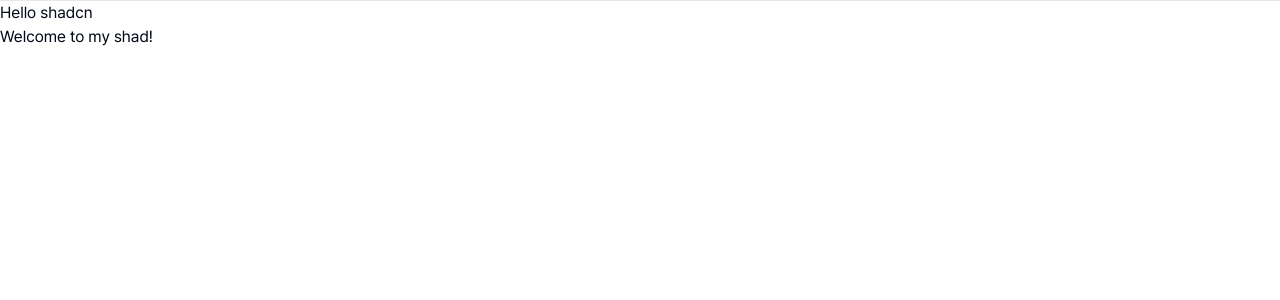
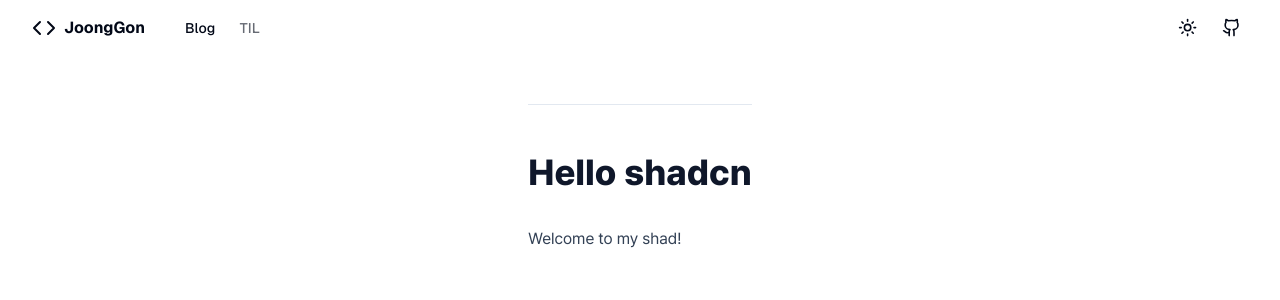
Before and after one commit to 2wndrhs/next-shadcn-blog, a Next.js app: page /blog/hello-shadcn in a window 1280 px wide. Shown: the top 300 px of the page. Built offline with nearby package versions, Linux system fonts and the light colour scheme.

Commit message:
feat: implement page header

```diff
--- /dev/null
+++ b/src/app/(posts)/layout.tsx
@@ -0,0 +1,8 @@
+export default function MdxLayout({ children }: { children: React.ReactNode }) {
+  // Create any shared layout or styles here
+  return (
+    <main className='prose prose-slate flex min-w-full justify-center dark:prose-invert'>
+      <div className='max-w-screen-md'>{children}</div>
+    </main>
+  );
+}
--- a/src/app/layout.tsx
+++ b/src/app/layout.tsx
@@ -1,26 +1,29 @@
-import type { Metadata } from "next";
-import localFont from "next/font/local";
-import "./globals.css";
+import Header from '@/components/layout/Header';
+import { ThemeProvider } from '@/components/layout/ThemeProvider';
+import ScrollProgressBar from '@/components/ScrollProgressBar';
+import type { Metadata } from 'next';
+import localFont from 'next/font/local';
+import './globals.css';
 
 const geistSans = localFont({
-  src: "./fonts/GeistVF.woff",
-  variable: "--font-geist-sans",
-  weight: "100 900",
+  src: './fonts/GeistVF.woff',
+  variable: '--font-geist-sans',
+  weight: '100 900',
 });
 const geistMono = localFont({
-  src: "./fonts/GeistMonoVF.woff",
-  variable: "--font-geist-mono",
-  weight: "100 900",
+  src: './fonts/GeistMonoVF.woff',
+  variable: '--font-geist-mono',
+  weight: '100 900',
 });
 const pretendard = localFont({
-  src: "./fonts/PretendardVariable.woff2",
-  variable: "--font-pretendard",
-  weight: "45 920",
+  src: './fonts/PretendardVariable.woff2',
+  variable: '--font-pretendard',
+  weight: '45 920',
 });
 
 export const metadata: Metadata = {
-  title: "Create Next App",
-  description: "Generated by create next app",
+  title: 'Create Next App',
+  description: 'Generated by create next app',
 };
 
 export default function RootLayout({
@@ -29,11 +32,15 @@ export default function RootLayout({
   children: React.ReactNode;
 }>) {
   return (
-    <html lang="kr">
+    <html lang='kr' suppressHydrationWarning>
       <body
-        className={`${geistSans.variable} ${geistMono.variable} ${pretendard.variable} antialiased`}
+        className={`relative flex min-h-screen w-full flex-col ${geistSans.variable} ${geistMono.variable} ${pretendard.variable} antialiased`}
       >
-        {children}
+        <ThemeProvider>
+          <Header />
+          <ScrollProgressBar />
+          {children}
+        </ThemeProvider>
       </body>
     </html>
   );
--- /dev/null
+++ b/src/components/layout/Header.tsx
@@ -0,0 +1,55 @@
+'use client';
+
+import { cn } from '@/lib/utils';
+import { Code, Github } from 'lucide-react';
+import Link from 'next/link';
+import { usePathname } from 'next/navigation';
+import ThemeSwitch from '../ThemeSwitch';
+import { Button } from '../ui/button';
+
+const NAV_LIST = [
+  { name: 'Blog', href: '/blog' },
+  { name: 'TIL', href: '/til' },
+];
+
+export default function Header() {
+  const pathname = usePathname();
+  console.log(pathname);
+
+  return (
+    <header
+      className={`sticky top-0 z-50 flex w-full items-center justify-center border-border/40 bg-background/95 backdrop-blur supports-[backdrop-filter]:bg-background/60`}
+    >
+      <div className='flex h-14 w-full max-w-screen-xl items-center justify-between px-8'>
+        <nav className='flex items-center gap-6 font-geistSans'>
+          <Link href='/' className='mr-4 flex items-center space-x-2'>
+            <Code className='h-6 w-6' />
+            <span className='inline-block font-bold'>{'JoongGon'}</span>
+          </Link>
+          {NAV_LIST.map((navItem) => (
+            <Link
+              href={navItem.href}
+              key={navItem.name}
+              className={cn(
+                'text-sm font-medium transition-colors hover:text-foreground/80',
+                pathname?.startsWith(navItem.href)
+                  ? 'text-foreground'
+                  : 'text-foreground/60',
+              )}
+            >
+              {navItem.name}
+            </Link>
+          ))}
+        </nav>
+        <div className='flex items-center gap-3'>
+          <ThemeSwitch />
+          <Button asChild variant='ghost' size='icon' className='h-8 w-8'>
+            <Link href='https://github.com/2wndrhs' target='_blank'>
+              <Github className='size-[1.2rem]' />
+            </Link>
+          </Button>
+        </div>
+      </div>
+    </header>
+  );
+}
--- a/src/mdx-components.tsx
+++ b/src/mdx-components.tsx
@@ -1,4 +1,4 @@
-import type { MDXComponents } from "mdx/types";
+import type { MDXComponents } from 'mdx/types';
 
 export function useMDXComponents(components: MDXComponents): MDXComponents {
   return {
```
